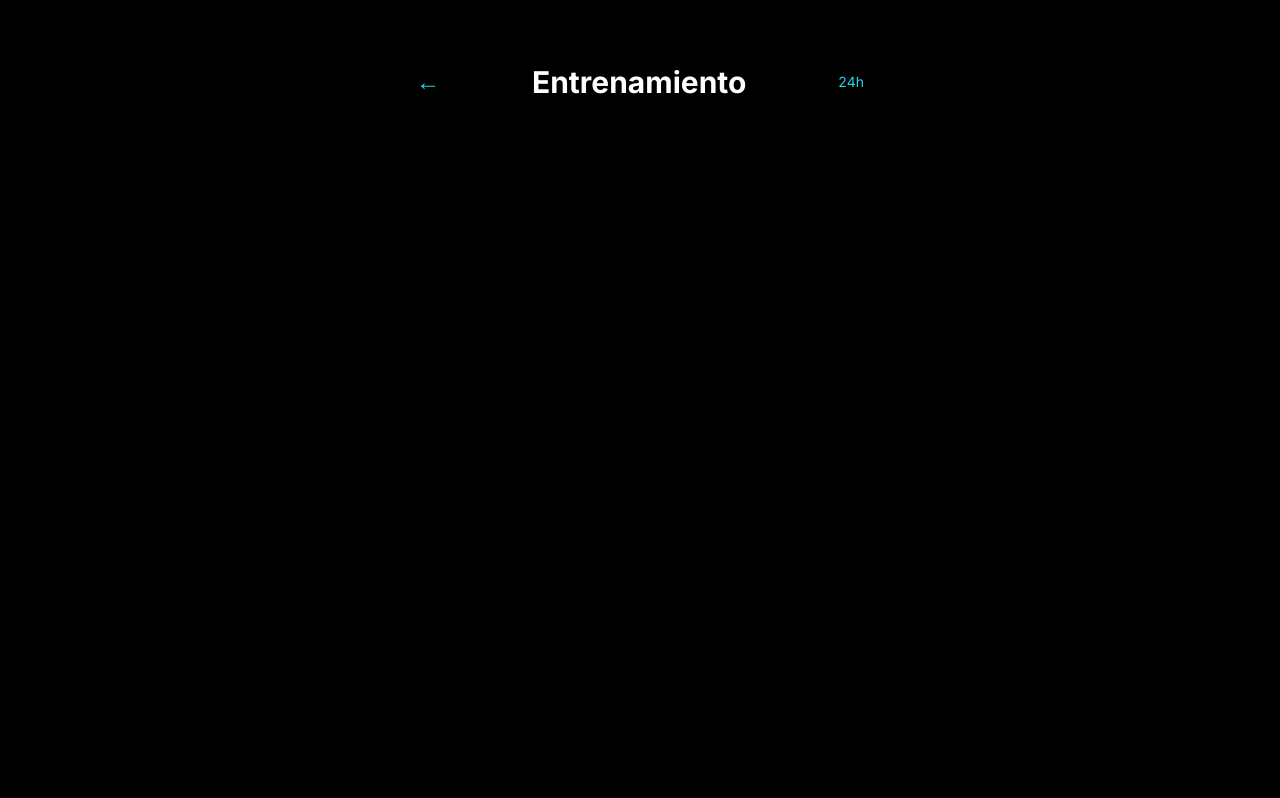
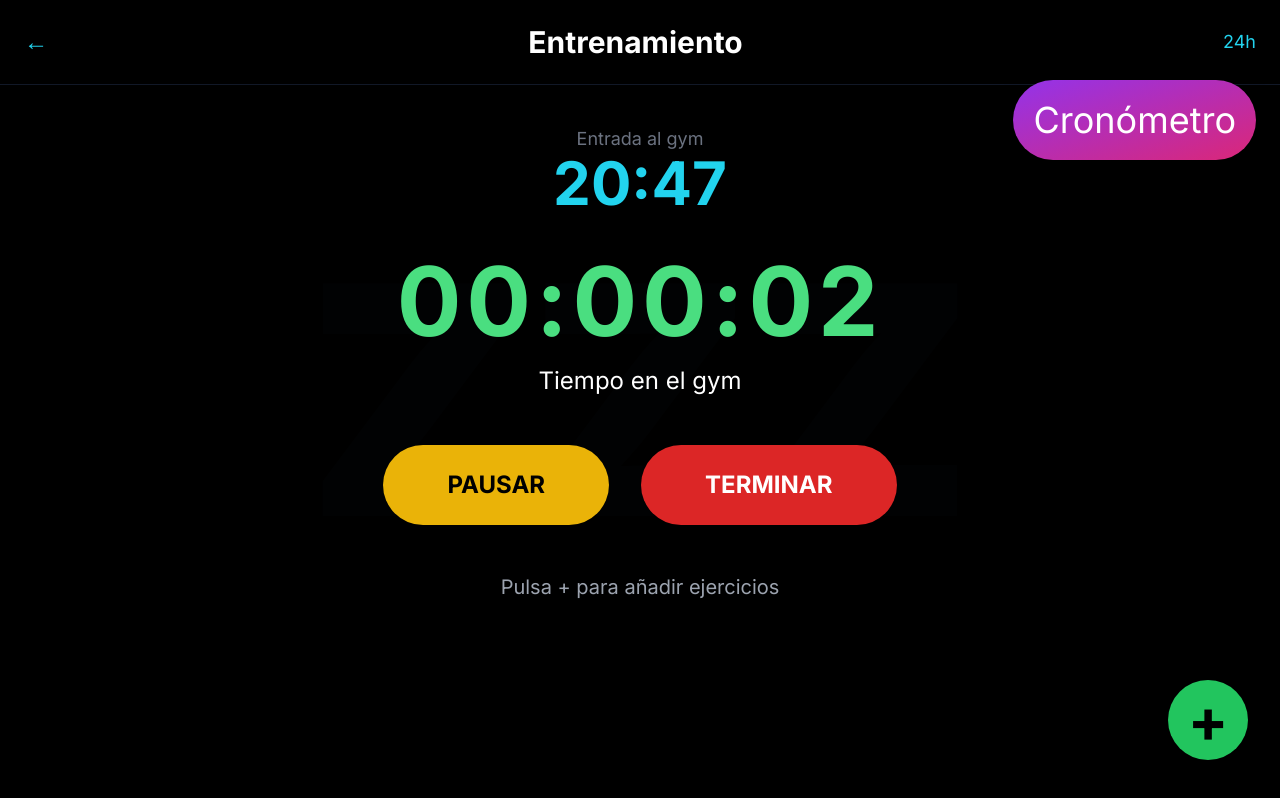
Before and after one commit to hanivanser/FitKeeperAI-Plus, a Next.js app: page /dashboard/workout in a window 1280 px wide. Both pictures are taken after a click on the button "INICIAR ENTRENAMIENTO". Built offline with nearby package versions, Linux system fonts and the light colour scheme; no server answers.

Commit message:
FINAL: una sola pantalla + ZZZ hasta ejercicios + todo perfecto

```diff
--- a/src/app/dashboard/workout/page.tsx
+++ b/src/app/dashboard/workout/page.tsx
@@ -1,270 +1,209 @@
 "use client";
 
-import { createClient } from "@/utils/supabase/client";
 import { useState, useEffect, useRef } from "react";
 import Link from "next/link";
-import { Timer, Clock } from "lucide-react";
 
 export default function WorkoutPage() {
-  // ===== TIMER PRINCIPAL DEL GYM =====
-  const [gymRunning, setGymRunning] = useState(false);
-  const [gymPaused, setGymPaused] = useState(false);
-  const [gymSeconds, setGymSeconds] = useState(0);
-  const gymInterval = useRef<NodeJS.Timeout | null>(null);
-
-  // ===== HORA DE ENTRADA (LOCAL) =====
+  const [isTraining, setIsTraining] = useState(false);
   const [entryTime, setEntryTime] = useState<string | null>(null);
-  const [use24h, setUse24h] = useState(true); // cambia a false para 12h
-
-  // ===== TIMER DE DESCANSO (modal) =====
+  const [use24h, setUse24h] = useState(true);
+  const [elapsedSeconds, setElapsedSeconds] = useState(0);
+  const [isPaused, setIsPaused] = useState(false);
+  const [selectedExercises, setSelectedExercises] = useState<any[]>([]);
   const [showRestTimer, setShowRestTimer] = useState(false);
   const [restSeconds, setRestSeconds] = useState(0);
   const [restRunning, setRestRunning] = useState(false);
-  const restInterval = useRef<NodeJS.Timeout | null>(null);
 
-  const supabase = createClient();
+  const intervalRef = useRef<NodeJS.Timeout | null>(null);
+  const restIntervalRef = useRef<NodeJS.Timeout | null>(null);
 
-  // Timer gym
+  // Timer principal
   useEffect(() => {
-    if (gymRunning && !gymPaused) {
-      gymInterval.current = setInterval(() => setGymSeconds(s => s + 1), 1000);
+    if (isTraining && !isPaused) {
+      intervalRef.current = setInterval(() => setElapsedSeconds(s => s + 1), 1000);
     } else {
-      if (gymInterval.current) clearInterval(gymInterval.current);
+      if (intervalRef.current) clearInterval(intervalRef.current);
     }
-    return () => {
-      if (gymInterval.current) clearInterval(gymInterval.current);
-    };
-  }, [gymRunning, gymPaused]);
+    return () => clearInterval(intervalRef.current!);
+  }, [isTraining, isPaused]);
 
-  // Timer descanso
+  // Timer de descanso
   useEffect(() => {
     if (restRunning) {
-      restInterval.current = setInterval(() => setRestSeconds(s => s + 1), 1000);
+      restIntervalRef.current = setInterval(() => setRestSeconds(s => s + 1), 1000);
     } else {
-      if (restInterval.current) clearInterval(restInterval.current);
+      if (restIntervalRef.current) clearInterval(restIntervalRef.current);
     }
-    return () => {
-      if (restInterval.current) clearInterval(restInterval.current);
-    };
+    return () => clearInterval(restIntervalRef.current!);
   }, [restRunning]);
 
-  const formatTime = (seconds: number) => {
-    const h = Math.floor(seconds / 3600);
-    const m = Math.floor((seconds % 3600) / 60);
-    const s = seconds % 60;
-    return `${h.toString().padStart(2, "0")}:${m
-      .toString()
-      .padStart(2, "0")}:${s.toString().padStart(2, "0")}`;
+  const formatTime = (sec: number) => {
+    const h = Math.floor(sec / 3600).toString().padStart(2, "0");
+    const m = Math.floor((sec % 3600) / 60).toString().padStart(2, "0");
+    const s = (sec % 60).toString().padStart(2, "0");
+    return `${h}:${m}:${s}`;
   };
 
-  const formatLocalTime = () => {
+  const formatEntryTime = () => {
     const now = new Date();
     if (use24h) {
       return now.toLocaleTimeString("es-ES", { hour: "2-digit", minute: "2-digit" });
     } else {
-      return now.toLocaleTimeString("es-ES", {
-        hour: "numeric",
-        minute: "2-digit",
-        hour12: true,
-      });
+      return now.toLocaleTimeString("es-ES", { hour: "numeric", minute: "2-digit", hour12: true });
     }
   };
 
-  const handleGymStart = () => {
-    setGymRunning(true);
-    setGymPaused(false);
-    setGymSeconds(0);
+  const startTraining = () => {
+    setIsTraining(true);
+    setEntryTime(formatEntryTime());
   };
 
-  const handleGymPause = () => setGymPaused(true);
-  const handleGymResume = () => setGymPaused(false);
-
-  const handleGymStop = async () => {
-    if (gymSeconds === 0) return;
-
-    const endTime = new Date();
-    await supabase.from("workouts").insert({
-      start_time: new Date(Date.now() - gymSeconds * 1000).toISOString(),
-      end_time: endTime.toISOString(),
-      duration_seconds: gymSeconds,
-      status: "completed",
-    });
-
-    setGymRunning(false);
-    setGymPaused(false);
-    setGymSeconds(0);
-  };
-
-  const handleSetEntryTime = () => {
-    setEntryTime(formatLocalTime());
+  const stopTraining = () => {
+    setIsTraining(false);
+    setElapsedSeconds(0);
+    setIsPaused(false);
+    setSelectedExercises([]);
+    setEntryTime(null);
   };
 
   return (
-    <div className="min-h-screen bg-black text-white p-6 relative">
-      <div className="max-w-md mx-auto pt-10">
-
+    <div className="min-h-screen bg-black text-white relative overflow-hidden">
       {/* HEADER */}
-        <div className="flex justify-between items-center mb-10">
+      <div className="flex justify-between items-center p-6 sticky top-0 z-40 bg-black border-b border-gray-900">
         <Link href="/dashboard" className="text-cyan-400 text-2xl">←</Link>
         <h1 className="text-3xl font-bold">Entrenamiento</h1>
-          <button
-            onClick={() => setUse24h(!use24h)}
-            className="text-cyan-400 text-sm"
-          >
+        <button onClick={() => setUse24h(!use24h)} className="text-cyan-400 text-lg">
           {use24h ? "24h" : "12h"}
         </button>
       </div>
 
-        {/* SIN ENTRENAMIENTO */}
-        {!gymRunning && !entryTime && (
-          <div className="text-center py-20">
-            <div className="text-9xl mb-10 opacity-20">Z Z Z</div>
-            <p className="text-3xl text-gray-500 mb-16">Empty Day</p>
+      {/* FONDO ZZZ - solo si no hay ejercicios */}
+      {selectedExercises.length === 0 && (
+        <div className="fixed inset-0 flex items-center justify-center pointer-events-none z-0">
+          <div className="text-[20rem] font-black text-gray-800 opacity-5 select-none leading-none">
+            ZZZ
+          </div>
+        </div>
+      )}
+
+      <div className="relative z-10 px-6 pt-10 pb-32">
+
+        {/* PANTALLA INICIAL - CON BOTÓN INICIAR */}
+        {!isTraining && selectedExercises.length === 0 && (
+          <div className="text-center pt-32">
+            <div className="text-9xl opacity-20 mb-8 select-none">Z Z Z</div>
+            <p className="text-4xl text-gray-500 mb-16">Empty Day</p>
             <button
-              onClick={handleGymStart}
-              className="bg-green-500 hover:bg-green-400 text-black text-2xl font-bold py-8 px-16 rounded-full shadow-2xl mb-6"
+              onClick={startTraining}
+              className="bg-green-500 hover:bg-green-400 text-black font-bold text-3xl py-10 px-28 rounded-full shadow-2xl transition"
             >
               INICIAR ENTRENAMIENTO
             </button>
-            <br />
-            <button
-              onClick={handleSetEntryTime}
-              className="bg-cyan-600 hover:bg-cyan-500 text-white text-xl py-4 px-10 rounded-full"
-            >
-              Fijar hora de entrada
-            </button>
-
-            {/* ENTRENAMIENTO ACTIVO */}
-            {gymRunning && (
-              <div className="text-center">
-                {/* HORA DE ENTRADA */}
-                {entryTime && (
-                  <div className="mb-8">
-                    <p className="text-gray-400 text-sm">Entrada al gym</p>
-                    <p className="text-5xl font-bold text-cyan-400">{entryTime}</p>
-
           </div>
         )}
 
-                {/* TIMER PRINCIPAL */}
-                <div className="text-8xl font-bold mb-8 text-green-400 tracking-wider">
-                  {formatTime(gymSeconds)}
+        {/* ENTRENAMIENTO ACTIVO - TODO EN LA MISMA PANTALLA */}
+        {isTraining && (
+          <>
+            {/* Hora de entrada */}
+            <div className="text-center mb-10">
+              <p className="text-gray-500 text-lg">Entrada al gym</p>
+              <p className="text-6xl font-bold text-cyan-400">{entryTime}</p>
             </div>
-                <p className="text-2xl mb-12">Tiempo en el gym</p>
 
-                {/* CONTROLES */}
-                <div className="flex justify-center gap-6 mb-12">
-                  {!gymPaused ? (
+            {/* Timer principal */}
+            <div className="text-center mb-12">
+              <div className="text-8xl font-bold text-green-400 tracking-wider">
+                {formatTime(elapsedSeconds)}
+              </div>
+              <p className="text-2xl mt-4">Tiempo en el gym</p>
+            </div>
+
+            {/* Botones Pausar / Terminar */}
+            <div className="flex justify-center gap-8 mb-12">
               <button
-                      onClick={handleGymPause}
-                      className="bg-yellow-500 hover:bg-yellow-400 text-black font-bold text-xl py-6 px-12 rounded-full"
+                onClick={() => setIsPaused(!isPaused)}
+                className={`font-bold text-2xl py-6 px-16 rounded-full transition ${
+                  isPaused ? "bg-green-500 hover:bg-green-400" : "bg-yellow-500 hover:bg-yellow-400"
+                } text-black`}
               >
-                      PAUSAR
+                {isPaused ? "REANUDAR" : "PAUSAR"}
               </button>
-                  ) : (
               <button
-                      onClick={handleGymResume}
-                      className="bg-green-500 hover:bg-green-400 text-black font-bold text-xl py-6 px-12 rounded-full"
-                    >
-                      REANUDAR
-                    </button>
-                  )}
-
-                  <button
-                    onClick={handleGymStop}
-                    className="bg-red-600 hover:bg-red-500 text-white font-bold text-xl py-6 px-12 rounded-full"
+                onClick={stopTraining}
+                className="bg-red-600 hover:bg-red-500 font-bold text-2xl py-6 px-16 rounded-full"
               >
                 TERMINAR
               </button>
             </div>
 
+            {/* Mensaje si no hay ejercicios */}
+            {selectedExercises.length === 0 && (
+              <p className="text-center text-gray-400 text-xl mb-10">
+                Pulsa + para añadir ejercicios
+              </p>
+            )}
+
+            {/* Aquí irán los ejercicios cuando los añadas */}
+            {/* <div className="space-y-4"> ... </div> */}
+          </>
+        )}
+      </div>
+
+      {/* BOTÓN + FLOTANTE */}
+      {isTraining && (
         <Link
           href="/dashboard/exercises"
-                  className="bg-cyan-500 hover:bg-cyan-400 text-black font-bold text-xl py-6 px-16 rounded-full"
+          className="fixed bottom-10 right-8 bg-green-500 text-black text-6xl font-bold w-20 h-20 rounded-full flex items-center justify-center shadow-2xl z-50"
         >
-                  + Añadir ejercicio
+          +
         </Link>
-              </div>
       )}
 
       {/* ICONO CRONÓMETRO DESCANSO */}
+      {isTraining && (
         <button
           onClick={() => setShowRestTimer(true)}
-              className="fixed top-20 right-6 bg-gradient-to-br from-purple-600 to-pink-600 p-4 rounded-full shadow-2xl z-50"
+          className="fixed top-20 right-6 bg-gradient-to-br from-purple-600 to-pink-600 p-5 rounded-full shadow-2xl z-50"
         >
-              <Timer size={32} />
-            </button>
-
-            {/* MODAL TIMER DESCANSO */}
-            {showRestTimer && (
-              <div className="fixed inset-0 bg-black/90 flex items-center justify-center z-50">
-                <div className="bg-gray-900 rounded-3xl p-10 max-w-sm w-full border border-purple-600">
-                  <div className="flex justify-between items-center mb-8">
-                    <h2 className="text-3xl font-bold text-purple-400">Descanso</h2>
-                    <button
-                      onClick={() => {
-                        setShowRestTimer(false);
-                        setRestRunning(false);
-                        setRestSeconds(0);
-                      }}
-                      className="text-4xl"
-                    >
-                      ×
-                    </button>
-                  </div>
-
-                  <div className="text-7xl font-bold text-pink-400 text-center mb-10">
-                    {formatTime(restSeconds)}
-                  </div>
-
-                  <div className="flex justify-center gap-4">
-                    {!restRunning ? (
-                      <button
-                        onClick={() => setRestRunning(true)}
-                        className="bg-green-500 hover:bg-green-400 text-black font-bold text-xl py-5 px-10 rounded-full"
-                      >
-                        INICIAR
-                      </button>
-                    ) : (
-                      <button
-                        onClick={() => setRestRunning(false)}
-                        className="bg-yellow-500 hover:bg-yellow-400 text-black font-bold text-xl py-5 px-10 rounded-full"
-                      >
-                        PAUSAR
+          <span className="text-4xl">Cronómetro</span>
         </button>
       )}
 
+      {/* MODAL DESCANSO */}
+      {showRestTimer && (
+        <div className="fixed inset-0 bg-black/95 flex items-center justify-center z-50">
+          <div className="bg-gray-900 rounded-3xl p-12 text-center border-4 border-purple-600 max-w-md w-full">
+            <h2 className="text-5xl font-bold text-purple-400 mb-10">Descanso</h2>
+            <div className="text-8xl font-bold text-pink-400 mb-12">
+              {formatTime(restSeconds)}
+            </div>
+            <div className="flex justify-center gap-8">
+              <button
+                onClick={() => setRestRunning(!restRunning)}
+                className="bg-green-500 hover:bg-green-400 text-black text-2xl font-bold py-6 px-14 rounded-full"
+              >
+                {restRunning ? "PAUSAR" : "INICIAR"}
+              </button>
               <button
                 onClick={() => {
                   setRestSeconds(0);
                   setRestRunning(false);
                 }}
-                      className="bg-gray-700 hover:bg-gray-600 text-white font-bold text-xl py-5 px-8 rounded-full"
+                className="bg-gray-700 hover:bg-gray-600 text-white text-2xl font-bold py-6 px-12 rounded-full"
               >
                 RESET
               </button>
             </div>
+            <button
+              onClick={() => setShowRestTimer(false)}
+              className="mt-12 text-6xl text-gray-500"
+            >
+              ×
+            </button>
           </div>
         </div>
       )}
-
-            {/* BOTÓN + FLOTANTE */}
-            {gymRunning && (
-              <Link
-                href="/dashboard/exercises"
-                className="fixed bottom-8 right-8 bg-green-500 text-black text-4xl font-bold w-16 h-16 rounded-full flex items-center justify-center shadow-2xl z-40"
-              >
-                +
-              </Link>
-            )}
-
-          </div>
-
-
-        )}
-
-
-      </div>
     </div>
   );
 }
```
Lines whose indentation alone changed are shown as unchanged.
